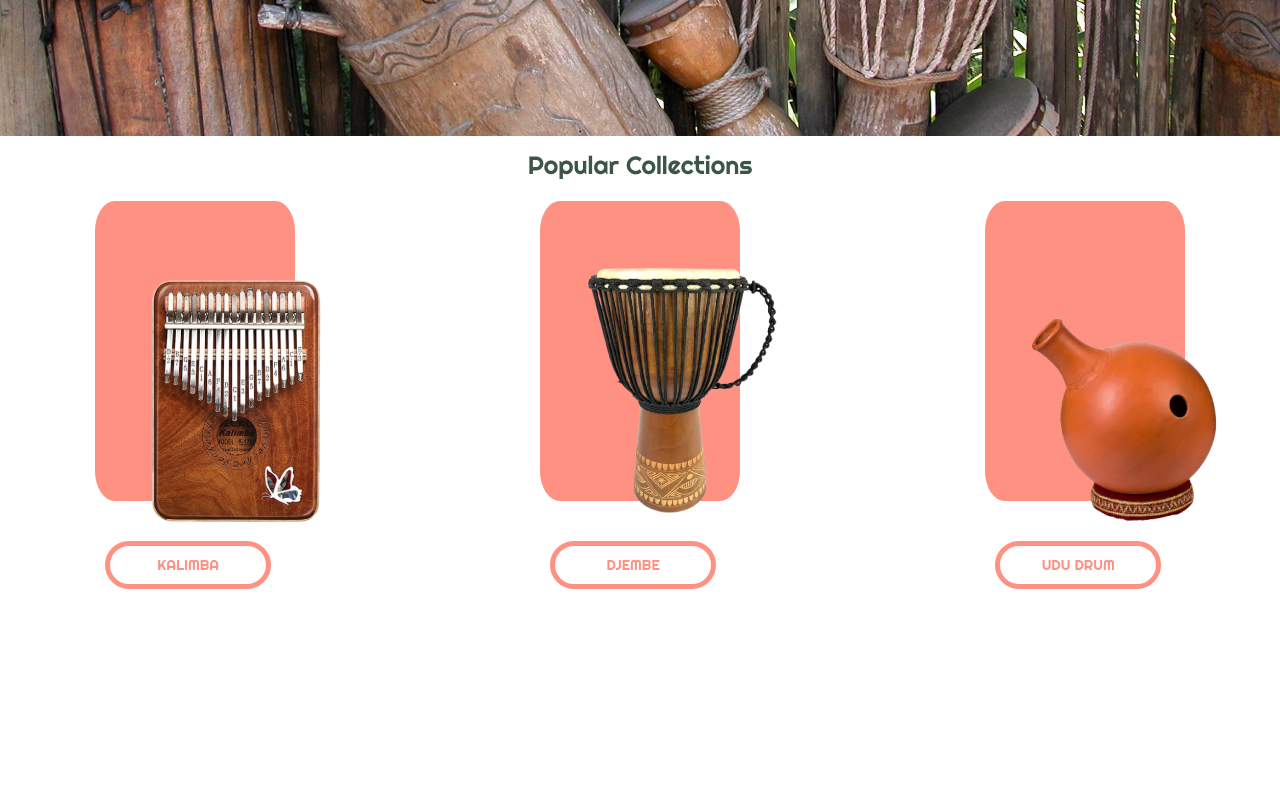
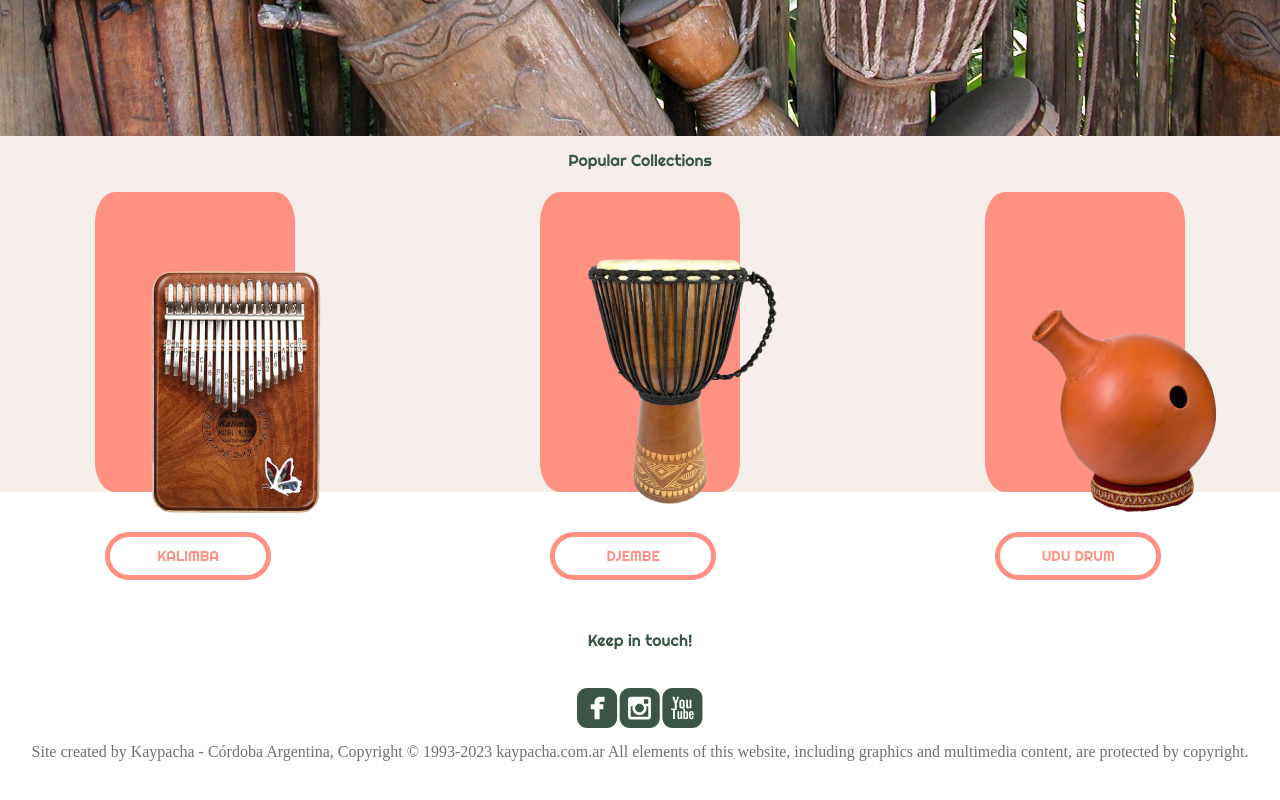
Before and after one commit to shakibaTavan/kaypacha, a plain HTML site: page index.html in a window 1280 px wide. Shown: the part 718-1518 px from the top of the page. Before the commit the page ends 1307 px from the top, so only its background shows below. Drawn offline with Linux system fonts and the light colour scheme; a web font is replaced by a local one.

Commit message:
starting the footer and trouble shooting type.css

```diff
--- a/index.html
+++ b/index.html
@@ -63,6 +63,8 @@
             </nav>
 
         </header>
+
+        <main>
             <section class="search">
                 <input class="search__input" type="text" placeholder="Search..">
                 <img class="search__icon" src="images/search_icon.png" alt="search Icon">
@@ -79,7 +81,7 @@
             </section>
 
             <section class="popular">
-            <h1>Popular Collections</h1>
+                <h1 class="special-title">Popular Collections</h1>
                 <div class="popular-items">
                     <div class="popular-items__card">
                         <img class="popular-items__image" src="images/popular-item1.png" alt="Kalima">
@@ -95,8 +97,13 @@
                     </div>
                 </div>
             </section>
-        <main></main>
-        <footer></footer>
+        </main>
+        <footer>
+            <h1 class="special-title">Keep in touch!</h1>
+            <img src="images/home/social media.svg" alt="soocial media icons">
+            <p>Site created by Kaypacha - Córdoba Argentina, Copyright © 1993-2023 kaypacha.com.ar
+                All elements of this website, including graphics and multimedia content, are protected by copyright.</p>
+        </footer>
 
     </body>
 </html>
--- a/style/color.css
+++ b/style/color.css
@@ -3,5 +3,7 @@
     --color-primary: #3B5646;
     --color-secondary: #FF9183;
     --color-tertiary: #F5EEEB;
-    --color-black: #000000;
+    --basic-dark: #000000;
+    --basic-light: #FFFFFF;
+    --basic-medium: #717171;
 }
--- a/style/style.css
+++ b/style/style.css
@@ -11,6 +11,10 @@ html {
 *:before,
 *:after {
   box-sizing: inherit;
+}
+
+body {
+  font-size: var(--text-base-size);
 }
 
 .logo-banner {
@@ -161,7 +165,7 @@ html {
 .search__icon {
   height: 3vh;
   position: absolute;
-  padding-left: 160px;
+  margin-left: 155px;
 }
 
 
@@ -241,23 +245,16 @@ html {
 
 .popular {
   padding-top: 1vh;
+  background-color: var(--color-tertiary);
 }
 
-.popular > h1 {
-  color: var(--color-primary);
-  font-size: 25px;
-  font-family: var(--special-headings);
-  text-align: center;
-  padding-top: 1vh;
-  padding-bottom: 3vh;
-}
 
 .popular-items {
   display: flex;
   justify-content: space-evenly;
   flex-wrap: wrap;
   gap: 150px;
-
+  background-color: var(--color-tertiary);
 }
 
 
@@ -286,6 +283,27 @@ html {
   text-align: center;
   margin-left: 5%;
 }
+
+
+footer{
+  height:50vh;
+  width:100%;
+  background-color: white;
+  display:flex;
+  flex-direction: column;
+  align-items:center;
+  justify-content:center;
+  gap: 2vh;
+}
+
+footer > img{
+  height:10%;
+}
+
+footer > p{
+  color: var(--basic-medium);
+}
+
 
 
 
@@ -367,3 +385,11 @@ input:invalid {
   color: white;
   transform:translateY(-1px)
 }
+
+.special-title {
+  color: var(--color-primary);
+  font-family: var(--special-headings);
+  text-align: center;
+  padding-top: 1vh;
+  padding-bottom: 3vh;
+}
--- a/style/typography.css
+++ b/style/typography.css
@@ -6,19 +6,15 @@
     --special-headings: 'Righteous', cursive;
     /* H2h3 */
     --main: 'Noto Sans', sans-serif;
-    /* Base values */
-    --text-base-size: 15rem;
+    /* Base value */
+    --text-base-size: 1 rem;
     /* Type scale */
-        ‐‐text‐scale‐ratio: 1.2;
-        ‐‐text‐xs: calc(15rem / (var(‐‐text‐scale‐ratio) * var(‐‐text‐scale‐ratio)));
-        ‐‐text‐sm: calc(15rem / var(‐‐text‐scale‐ratio));
-        ‐‐text‐md: calc(15rem * var(‐‐text‐scale‐ratio));
-        ‐‐text‐lg: calc(15rem * var(‐‐text‐scale‐ratio) * var(‐‐text‐scale‐ratio));
-        ‐‐text‐xl: calc(15rem * var(‐‐text‐scale‐ratio) * var(‐‐text‐scale‐ratio) *
-        var(‐‐text‐scale‐ratio));
-        ‐‐text‐xxl: calc(15rem * var(‐‐text‐scale‐ratio) * var(‐‐text‐scale‐ratio) *
-        var(‐‐text‐scale‐ratio) * var(‐‐text‐scale‐ratio));
-        ‐‐text‐xxxl: calc(15rem * var(‐‐text‐scale‐ratio) * var(‐‐text‐scale‐ratio) *
-        var(‐‐text‐scale‐ratio) * var(‐‐text‐scale‐ratio) *
-        var(‐‐text‐scale‐ratio));
-        }
+    --text-scale-ratio: 1.2;
+    --text-xs: calc(var(--text-base-size) / (var(--text-scale-ratio) * var(--text-scale-ratio)));
+    --text-sm: calc(var(--text-base-size) / var(--text-scale-ratio));
+    --text-md: calc(var(--text-base-size) * var(--text-scale-ratio));
+    --text-lg: calc(var(--text-base-size) * var(--text-scale-ratio) * var(--text-scale-ratio));
+    --text-xl: calc(var(--text-base-size) * var(--text-scale-ratio) * var(--text-scale-ratio) * var(--text-scale-ratio));
+    --text-xxl: calc(var(--text-base-size) * var(--text-scale-ratio) * var(--text-scale-ratio) * var(--text-scale-ratio) * var(--text-scale-ratio));
+    --text-xxxl: calc(var(--text-base-size) * var(--text-scale-ratio) * var(--text-scale-ratio) * var(--text-scale-ratio) * var(--text-scale-ratio) * var(--text-scale-ratio));
+}
```
Also changed, not shown: images/home/social media.svg (added). Lines whose indentation alone changed are shown as unchanged.
